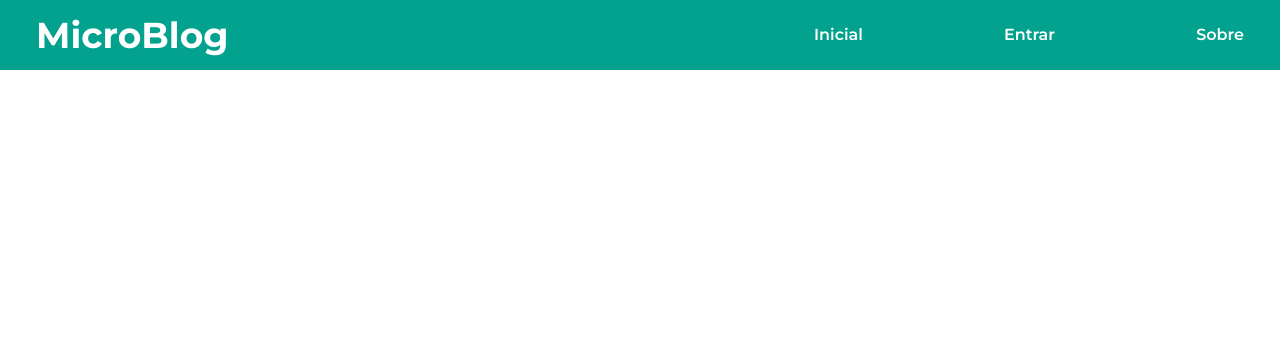
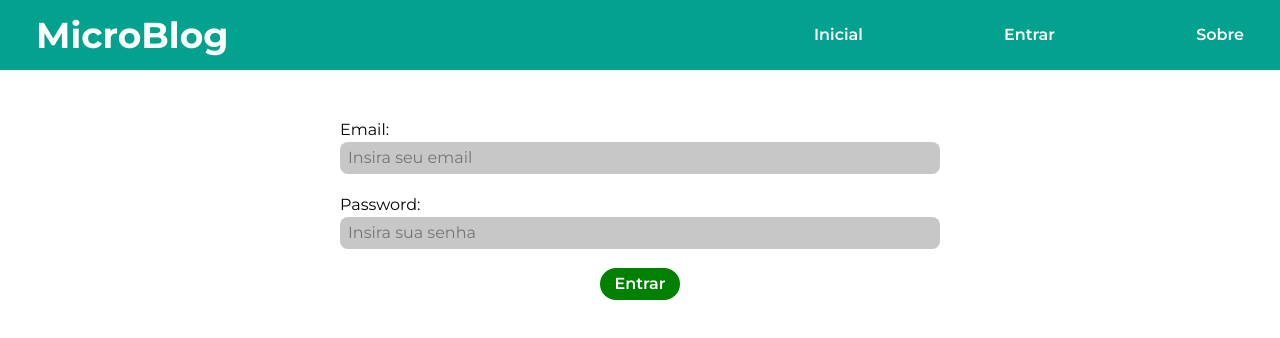
Before and after one commit to Pedro-Afonso/micro-blog, a React (Vite) app: page /login in a window 1280 px wide. Shown: the top 338 px of the page. Built offline with nearby package versions, Linux system fonts and the light colour scheme; no server answers.

Commit message:
feat: Add Login page

```diff
--- /dev/null
+++ b/src/pages/Login/index.tsx
@@ -0,0 +1,47 @@
+import { useState } from "react";
+import { useForm } from "react-hook-form";
+import { useAuthContext } from "../../shared/context/AuthContext";
+import { useAuthentication } from "../../shared/hooks/useAuthentication";
+import { main, container } from "./styles.module.css";
+
+export const Login = () => {
+  const [error, setError] = useState("");
+  const { register, handleSubmit } = useForm();
+  const { login } = useAuthentication();
+
+  const onSubmit = async (data: any) => {
+    const { email, password } = data;
+    if (!email || !password) {
+      setError("Por favor, preencha todos os campos.");
+      return;
+    }
+
+    await login({ email, password });
+  };
+
+  return (
+    <main className={main}>
+      <div className={container}>
+        <form onSubmit={handleSubmit(onSubmit)}>
+          <label>
+            <span>Email:</span>
+            <input
+              {...register("email", { required: true, maxLength: 50 })}
+              placeholder="Insira seu email"
+              type="email"
+            />
+          </label>
+          <label>
+            <span>Password:</span>
+            <input
+              {...register("password", { required: true, maxLength: 50 })}
+              placeholder="Insira sua senha"
+              type="password"
+            />
+          </label>
+          <button type="submit">Entrar</button>
+        </form>
+      </div>
+    </main>
+  );
+};
--- /dev/null
+++ b/src/pages/Login/styles.module.css
@@ -0,0 +1,27 @@
+.main {
+  width: 100%;
+  height: 100vh;
+}
+
+.container {
+  max-width: 1284px;
+  padding: 0 36px;
+  margin: 0 auto;
+}
+
+.container form {
+  display: flex;
+  flex-direction: column;
+  margin: 3rem auto 0;
+  max-width: 600px;
+}
+
+.container label {
+  display: flex;
+  flex-direction: column;
+  margin-bottom: 1.2rem;
+}
+
+.container button {
+  margin: 0 auto;
+}
--- a/src/routes/AppRoutes.tsx
+++ b/src/routes/AppRoutes.tsx
@@ -1,9 +1,11 @@
 import { Route, Routes } from "react-router-dom";
+import { Login } from "../pages/Login";
 import { Register } from "../pages/Register";
 
 export const AppRoutes = () => {
   return (
     <Routes>
+      <Route path="/login" element={<Login />} />
       <Route path="/register" element={<Register />} />
     </Routes>
   );
```
